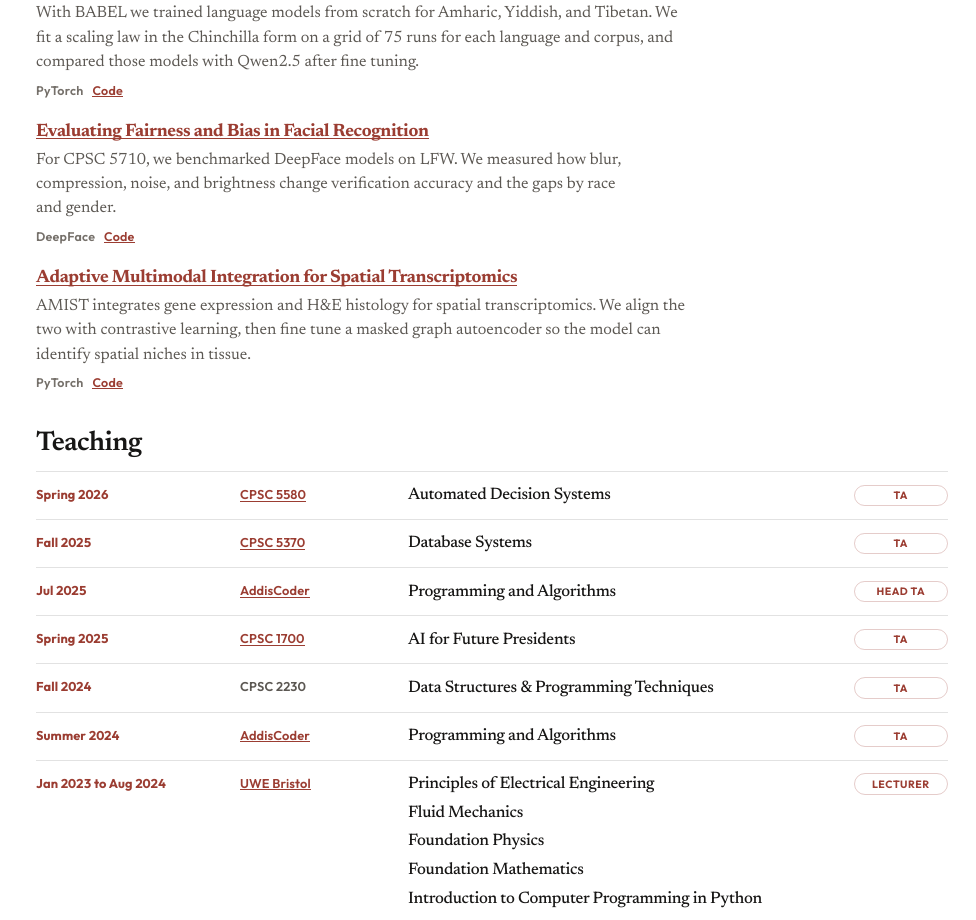
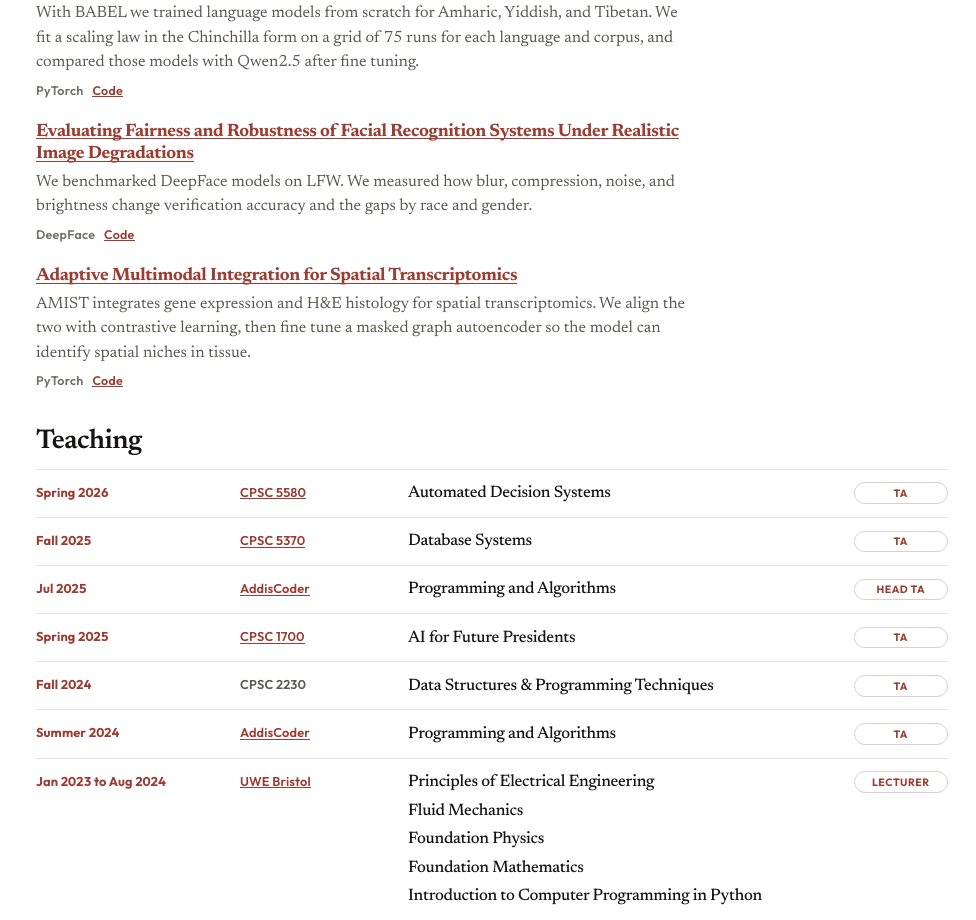
Before and after one commit to biniyamlombe/biniyamlombe.github.io, a React (Vite) app: page / in a window 1280 px wide. Shown: the part 1340-2260 px from the top of the page, without its empty margins (304-1280 px from the left). Built offline with nearby package versions, Linux system fonts and the light colour scheme; no server answers.

Commit message:
fix: use the facial recognition project title and drop the course number
The row should show the project title, not the CPSC 5710 label from the repository heading.

```diff
--- a/src/data/site.js
+++ b/src/data/site.js
@@ -161,9 +161,9 @@ export const projects = [
     ],
   },
   {
-    title: 'Evaluating Fairness and Bias in Facial Recognition',
+    title: 'Evaluating Fairness and Robustness of Facial Recognition Systems Under Realistic Image Degradations',
     blurb:
-      'For CPSC 5710, we benchmarked DeepFace models on LFW. We measured how blur, compression, noise, and brightness change verification accuracy and the gaps by race and gender.',
+      'We benchmarked DeepFace models on LFW. We measured how blur, compression, noise, and brightness change verification accuracy and the gaps by race and gender.',
     stack: ['DeepFace'],
     href: 'https://github.com/apurvagyan/fair-recognition',
     links: [
```
